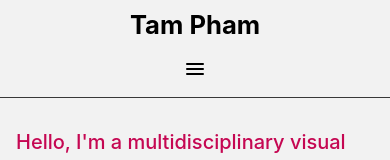
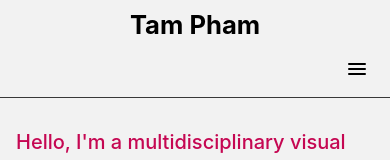
Before and after one commit to tampham98/website, a plain HTML site: page index.html in a window 390 px wide. Shown: the top 160 px of the page. Drawn offline with Linux system fonts and the light colour scheme.

Commit message:
hamburger right align

```diff
--- a/css/style.css
+++ b/css/style.css
@@ -325,7 +325,7 @@ main {
     z-index: 1000;
     width: 100%;
     height: auto;
-    padding: .5rem .9rem; /* ↓ shorter bar */
+    padding: .5rem .8rem; /* ↓ shorter bar */
     border-bottom: 1px solid #383838;
     background: #F2F2F2;
     flex: 0 0 auto;
@@ -355,11 +355,13 @@ main {
     justify-content: center;
     width: 40px;                      /* 40–44px is great for touch */
     height: 40px;
-    margin-left: 0;
+    margin-left: auto;
+    flex-shrink: 0;
     background: none;
     border: 0;
     padding: .25rem;
     cursor: pointer;
+    z-index: 1002;
   }
   .menu-toggle svg { width: 24px; height: 24px; }
   .menu-toggle svg rect { fill: #000; }
```
